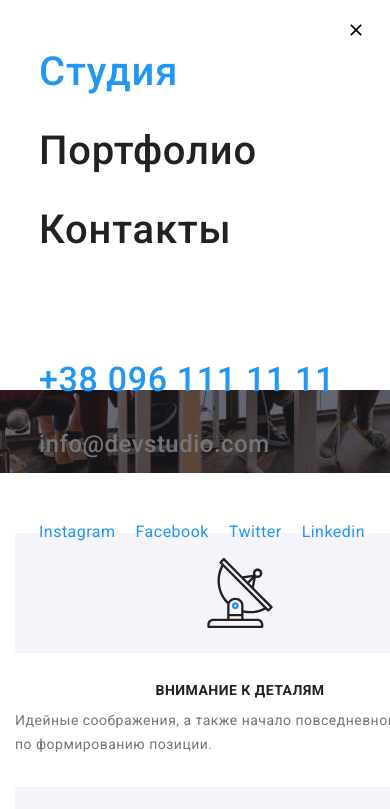
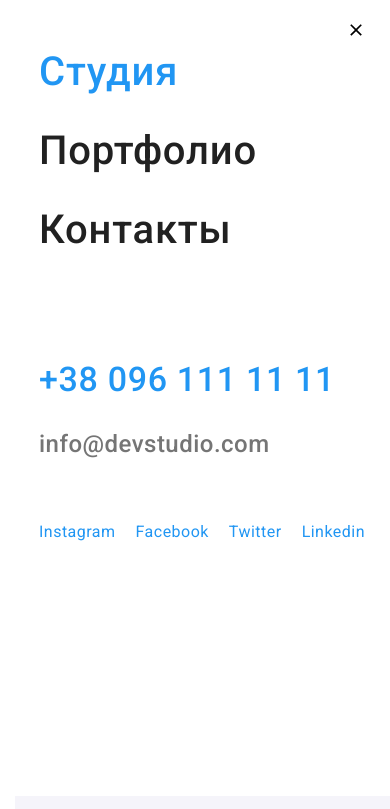
Before and after one commit to natashagoryanina/goit-markup-hw-08, a plain HTML site: page index.html in a window 390 px wide. Shown: the top 809 px of the page. Drawn offline with nearby package versions, Linux system fonts and the light colour scheme.

Commit message:
mobile menu

```diff
--- a/sass/components/_mobile-menu.scss
+++ b/sass/components/_mobile-menu.scss
@@ -1,11 +1,13 @@
 .mobile-menu {
   position: fixed;
   display: flex;
+  z-index: 10000;
   top: 0;
   left: 0;
   padding: 48px 0px;
   width: 100vw;
-  height: 100vw;
+  /*height: 100vw;*/
+  height: 796px;
   background-color: var(--primary-white-color);
 
   opacity: 0;
```
Also changed, not shown: css/main.css, css/main.min.css, 2 other files.
